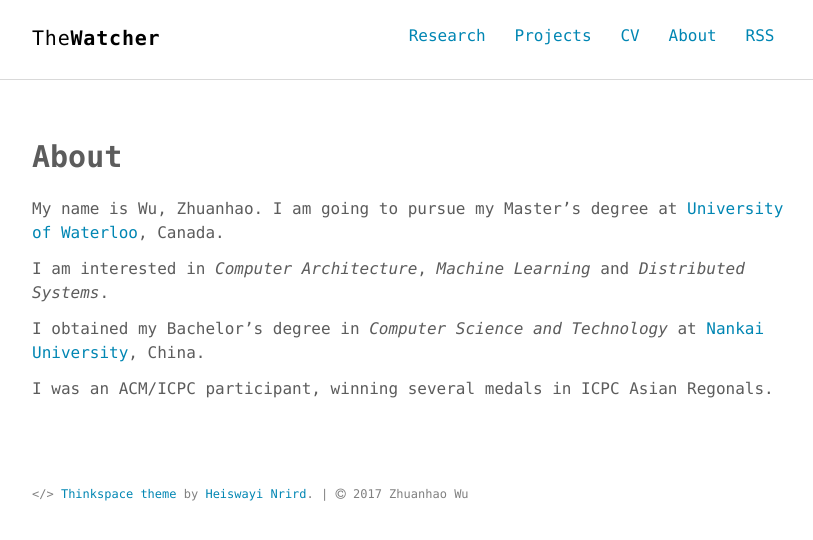
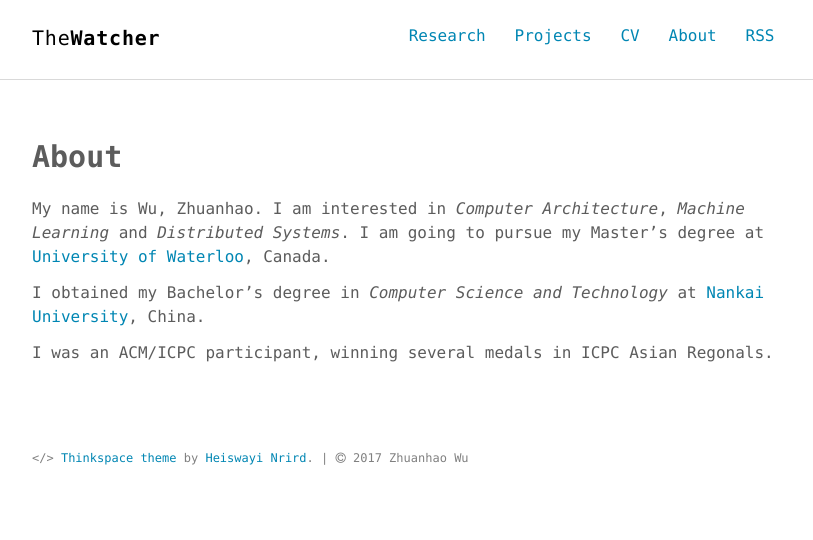
Before and after one commit to zhuanhao-wu/zhuanhao-wu.github.io, a Jekyll site: the page built from about.md, in a window 1280 px wide. Shown: the top 540 px of the page, without its empty margins (232-1045 px from the left). Built offline with Jekyll 4.4.1, drawn with Linux system fonts in a browser that asks for light colours.

```diff
--- a/about.md
+++ b/about.md
@@ -4,9 +4,8 @@ title: About
 permalink: /about/
 ---
 
-My name is Wu, Zhuanhao. I am going to pursue my Master's degree at [University of Waterloo](http://uwaterloo.ca), Canada.
+My name is Wu, Zhuanhao. I am interested in _Computer Architecture_, _Machine Learning_ and _Distributed Systems_. I am going to pursue my Master's degree at [University of Waterloo](http://uwaterloo.ca), Canada.
 
-I am interested in _Computer Architecture_, _Machine Learning_ and _Distributed Systems_.
 
 I obtained my Bachelor's degree in _Computer Science and Technology_ at [Nankai University](http://www.nankai.edu.cn), China.
 
```
